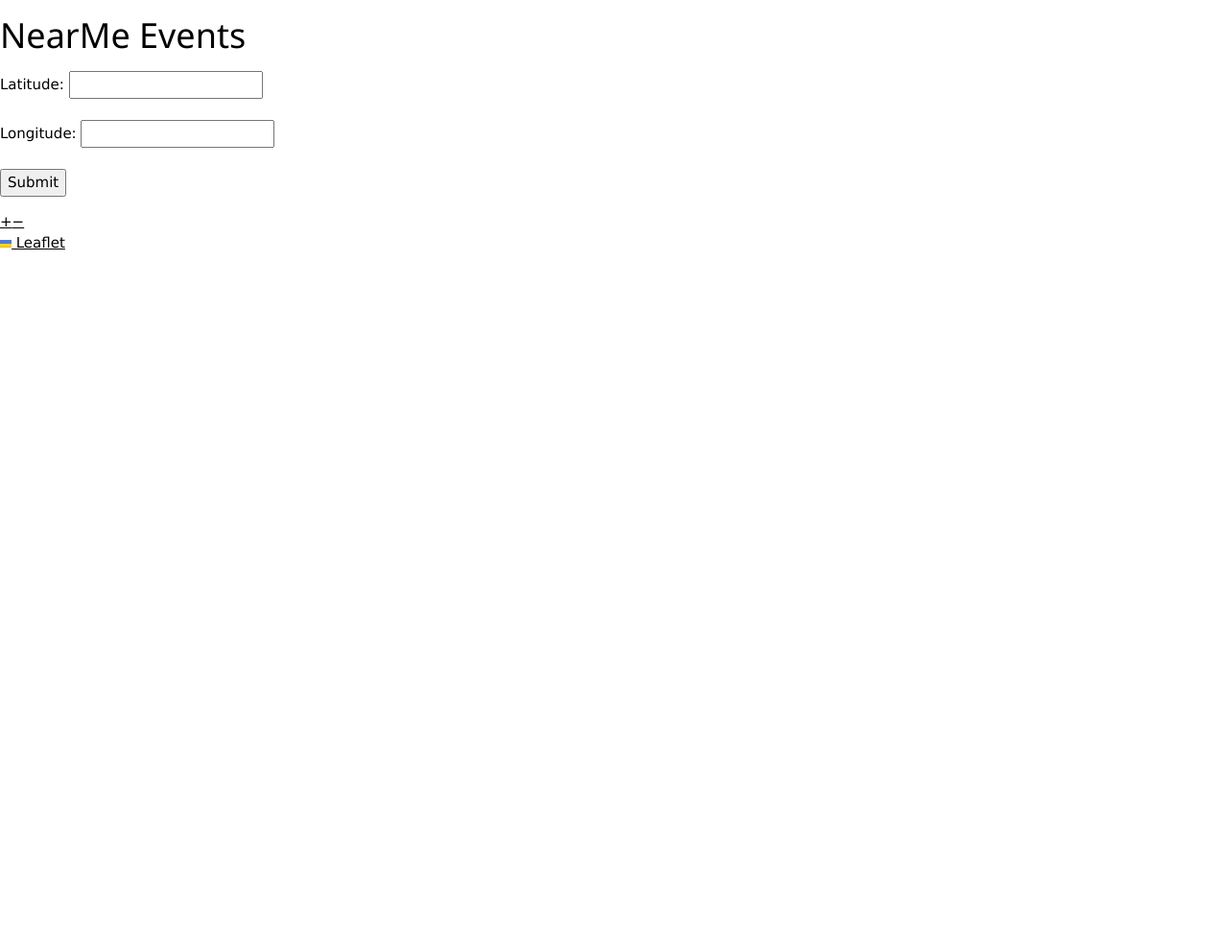
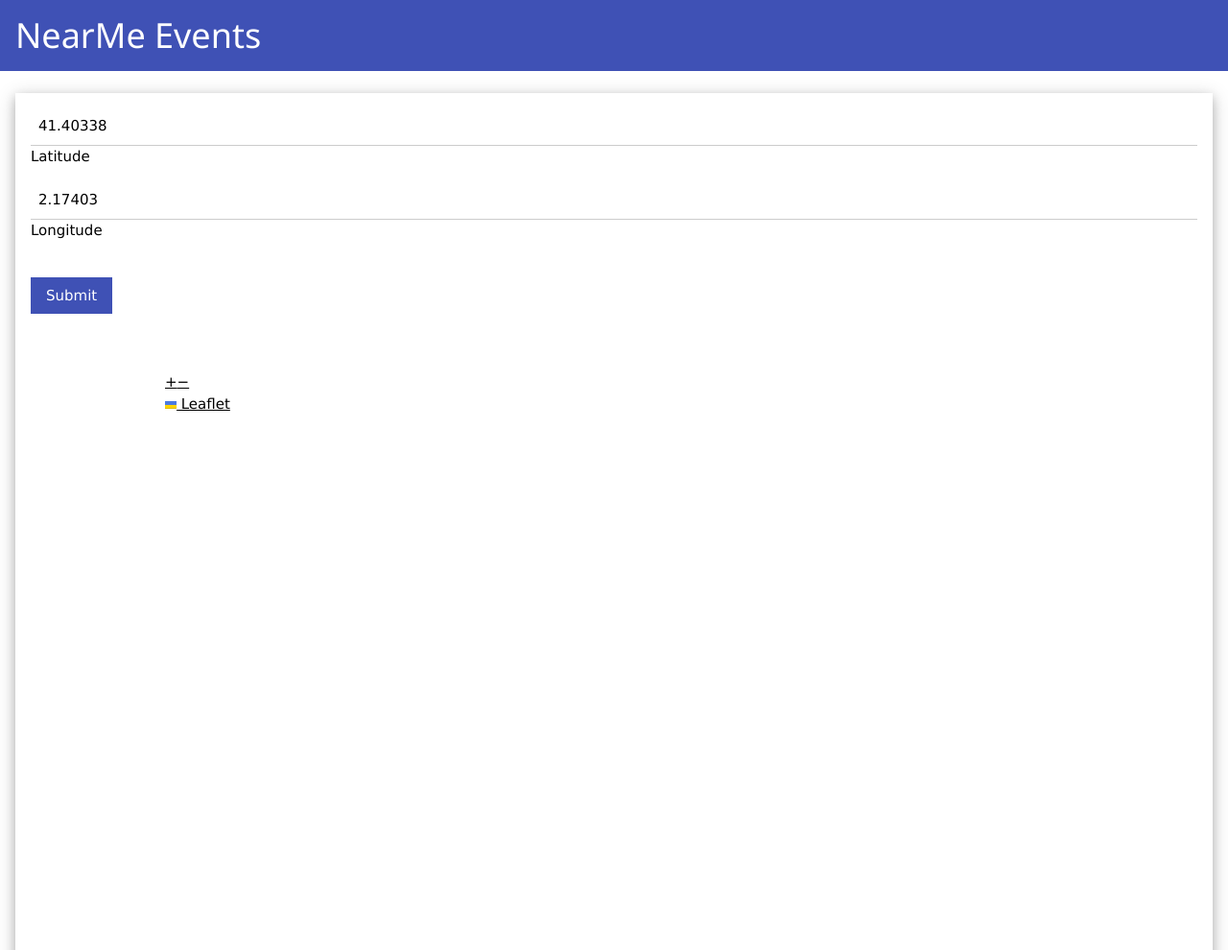
Before and after one commit to dpdani/sde-rest-advanced, a website with bundled scripts: page public/index.html in a window 1280 px wide. Shown: the top 990 px of the page at 96% size. Before the commit the page ends 820 px from the top, so only its background shows below. Built offline with nearby package versions, Linux system fonts and the light colour scheme; files whose address does not match are found by name.

Commit message:
Added Style to index page

```diff
--- a/public/css/style.css
+++ b/public/css/style.css
@@ -9,4 +9,5 @@ html, body {
 #map {
   height: 75%;
   width: 75%;
+  margin:auto
 }
--- a/public/index.html
+++ b/public/index.html
@@ -5,22 +5,34 @@
 	<link rel="stylesheet" href="css/style.css">
 	<link rel="stylesheet" href="css/leaflet.css">
 	<link rel="stylesheet" href="https://www.w3schools.com/w3css/4/w3.css">
+	<!--<link rel="script" href="js/myjs.js"/>-->
 	<title>SDE Rest Advanced</title>
 </head>
 
-<body>
-	<h1>NearMe Events</h1>
-
-	<form action="/" method="get">
-		<label for="lat">Latitude:</label>
-		<input type="text" id="lat" name="lat"><br><br>
-		<label for="lon">Longitude:</label>
-		<input type="text" id="lon" name="lon"><br><br>
-		<input type="submit" value="Submit">
-	</form>
-
-	<div id="map"></div>
-	<script src="js/webmap.js"></script>
+<body onload="myonloadfunction()">
+	<div class="w3-container w3-indigo">
+		<h1>NearMe Events</h1>
+	</div>
+	<br>
+	<div class="w3-container">
+		<div class="w3-card-4">
+		  <form class="w3-container" action="/" method="get">
+			<p>
+			<input class="w3-input" type="text" id="lat" name="lat">
+			<label for="lat">Latitude</label></p>
+			<p>
+			<input class="w3-input" type="text" id="lon" name="lon">
+			<label for="lon">Longitude</label></p>
+			<br>
+			<input type="submit" value="Submit" class="w3-btn w3-indigo ">
+		  </form>
+		  <br><br>
+		  <div id="map" class=""></div>
+		  <script src="js/webmap.js"></script>
+		  <script src="js/myjs.js"></script>
+		  <br><br>
+		</div>
+	  </div>
 </body>
 
 </html>
--- /dev/null
+++ b/public/js/myjs.js
@@ -0,0 +1,8 @@
+function myonloadfunction()
+{
+    let lat = document.getElementById("lat");
+    let lon = document.getElementById("lon");
+
+    lat.value = 41.40338;
+    lon.value = 2.17403;
+}
```
